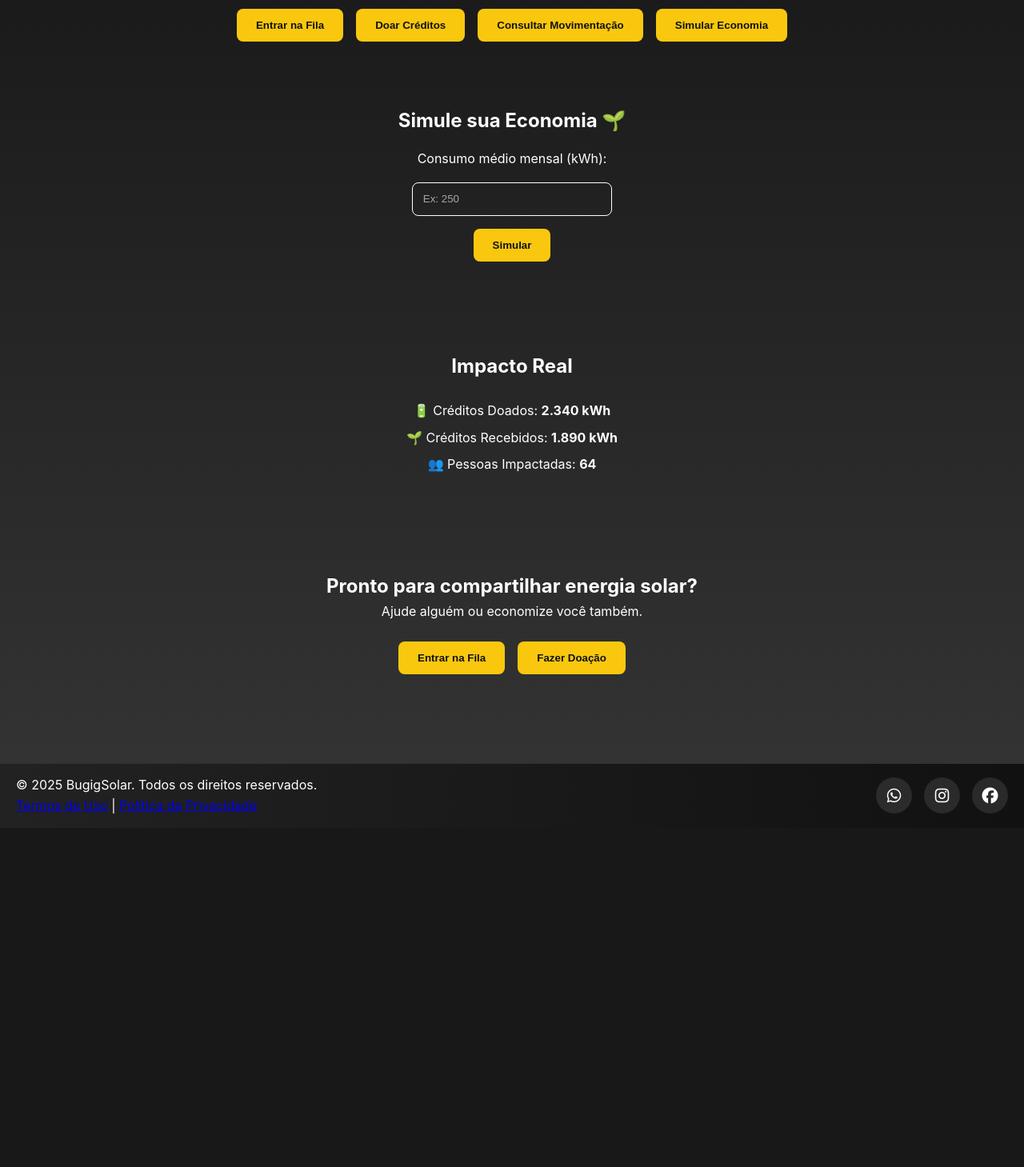
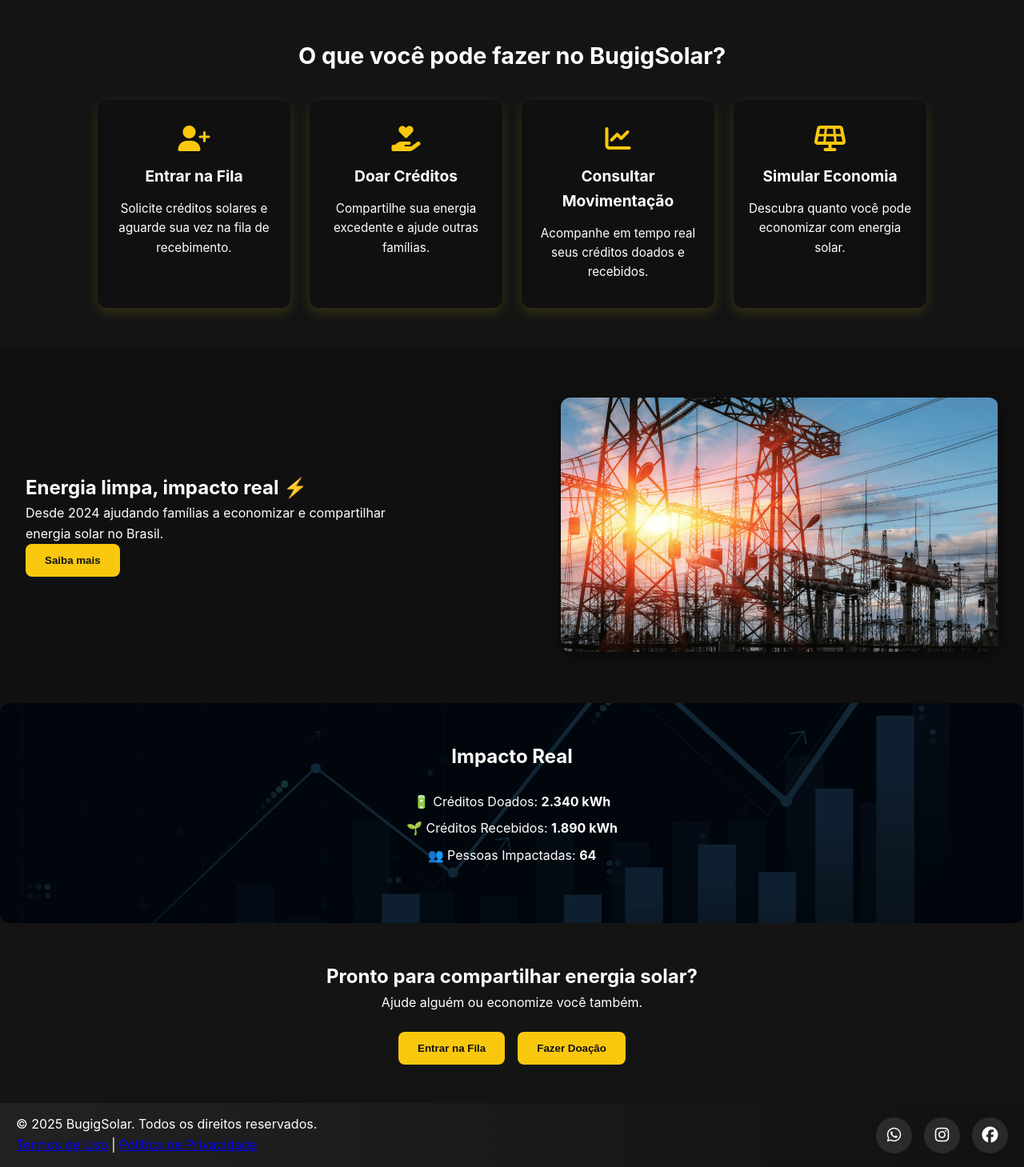
Before and after one commit to RenanAlvares/bugig_solar, a Flask app: page /landingPage in a window 1280 px wide. Shown: the part 472-1931 px from the top of the page at 80% size. Before the commit the page ends 1489 px from the top, so only its background shows below. Run offline with Flask 3, Linux system fonts and the light colour scheme; some libraries are stand-ins or nearby versions.

Commit message:
css landingpage e sobre nos finalizados

```diff
--- a/static/style/LandingPage.css
+++ b/static/style/LandingPage.css
@@ -3,58 +3,85 @@
 body {
   font-family: "Inter", sans-serif;
   margin: 0;
-  background: #fff;
+  background: linear-gradient(rgba(0,0,0,0.92), rgba(0,0,0,0.92));
   color: #111;
   line-height: 1.6;
 }
 
-/* --- MAIN COM GRADIENTE ESCURO --- */
-main {
-  width: 100%;
-  display: flex;
-  flex-direction: column;
-  gap: 4rem;
-  background: linear-gradient(to bottom, #111, #333);
+/* --- HERO COM IMAGEM DE FUNDO --- */
+.hero {
+  position: relative;
+  text-align: center;
+  padding: 8rem 2rem;
+  background: linear-gradient(rgba(0,0,0,0.7), rgba(0,0,0,0.7)),
+              url("/static/Imagens/hero-solar.jpg") center/cover no-repeat;
   color: #fff;
-  padding-bottom: 4rem;
-}
-
-/* --- HERO --- */
-.hero {
-  text-align: center;
-  padding: 6rem 2rem;
 }
 
 .hero h1 {
-  font-size: 2.5rem;
+  font-size: 2.8rem;
   margin-bottom: 1rem;
 }
 
 .hero p {
-  font-size: 1.2rem;
+  font-size: 1.3rem;
   color: #f5f5f5;
 }
 
-/* --- INFO BOX --- */
+/* --- INFO BOX COMO CARDS --- */
 .info-box {
-  background: transparent;
-  color: #fff;
-  padding: 2rem;
+  padding: 3rem 2rem;
   text-align: center;
-  max-width: 800px;
+  max-width: 1100px;
   margin: auto;
 }
 
 .info-box h3 {
-  margin-bottom: 1.5rem;
+  margin-bottom: 2rem;
+  font-size: 1.8rem;
+  color: #fff;
 }
 
-.button-group {
-  display: flex;
-  flex-wrap: wrap;
-  gap: 1rem;
-  justify-content: center;
+.cards-container {
+  display: grid;
+  grid-template-columns: repeat(auto-fit, minmax(230px, 1fr));
+  gap: 1.5rem;
 }
+
+.card {
+  background: #101010;
+  color: #fff;
+  border-radius: 12px;
+  padding: 2rem 1rem;
+  text-align: center;
+  box-shadow: 0 6px 15px rgba(239, 212, 3, 0.15);
+  cursor: pointer;
+  transition: transform 0.2s ease, box-shadow 0.2s ease;
+}
+
+.card:hover {
+  transform: translateY(-6px);
+  box-shadow: 0 10px 20px rgba(0,0,0,0.25);
+}
+
+/* Ícones dentro dos cards */
+.card i {
+  font-size: 2rem;
+  color: #f9c80e;
+  margin-bottom: 1rem;
+}
+
+.card h4 {
+  margin-bottom: 0.8rem;
+  font-size: 1.2rem;
+  color: #fff;
+}
+
+.card p {
+  font-size: 0.95rem;
+  color: #fff;
+}
+
 
 /* --- BOTÕES --- */
 button {
@@ -69,20 +96,41 @@ button {
 }
 
 button:hover {
-  background: #44af69;
+  background: #cb8a07;
   color: #fff;
 }
 
 /* --- AVISO --- */
 .aviso-funcionalidade {
   display: none;
-  background: #fff3cd;
-  color: #856404;
+  background: #101010;
+  color: #fff;
   padding: 1rem;
   border-radius: 8px;
   max-width: 600px;
   margin: 2rem auto;
   text-align: center;
+}
+
+/* --- SEÇÃO LATERAL COM IMAGEM --- */
+.section-imagem {
+  display: flex;
+  align-items: center;
+  justify-content: space-between;
+  padding: 4rem 2rem;
+  background: #101010;
+  color: #fff;
+  gap: 2rem;
+}
+
+.section-imagem img {
+  width: 45%;
+  border-radius: 12px;
+  box-shadow: 0 4px 12px rgba(0,0,0,0.5);
+}
+
+.section-imagem .texto {
+  max-width: 500px;
 }
 
 /* --- SIMULADOR --- */
@@ -95,35 +143,17 @@ button:hover {
   color: #fff;
 }
 
-.simulador form {
-  margin-top: 1rem;
-  display: flex;
-  flex-direction: column;
-  gap: 1rem;
-  align-items: center;
-}
 
-.simulador input {
-  padding: 0.8rem;
-  width: 250px;
-  border: 1px solid #fff;
-  border-radius: 8px;
-  background: transparent;
-  color: #fff;
-}
-
-.simulador input::placeholder {
-  color: rgba(255,255,255,0.6);
-}
-
-/* --- PAINEL DE CRÉDITOS --- */
+/* --- IMPACTO REAL COM IMAGEM DE FUNDO --- */
 .painel-creditos {
   text-align: center;
   padding: 3rem 2rem;
-  max-width: 900px;
-  margin: auto;
-  background: transparent;
+  width: 100%;
+
+  border-radius: 12px;
   color: #fff;
+  background: linear-gradient(rgba(0,0,0,0.75), rgba(0,0,0,0.75)),
+              url("/static/Imagens/vecteezy_financial-growth-chart_10824746.jpg") center/cover no-repeat;
 }
 
 .creditos-dados {
@@ -135,13 +165,14 @@ button:hover {
   border-radius: 12px;
 }
 
-/* --- CTA FINAL --- */
+/* --- CTA FINAL COM IMAGEM DE FUNDO --- */
 .cta-final {
   text-align: center;
+  background: transparent;
   padding: 3rem 2rem;
   max-width: 900px;
   margin: auto;
-  background: transparent;
+  border-radius: 12px;
   color: #fff;
 }
 
--- a/static/style/header.css
+++ b/static/style/header.css
@@ -63,7 +63,7 @@ a.btn-default {
 }
 
 a.btn-default:hover {
-    background: #44af69;
+    background: #cb8a07;
     color: #fff;
 }
 
--- a/templates/LandingPage.html
+++ b/templates/LandingPage.html
@@ -1,5 +1,5 @@
 <!DOCTYPE html>
-<html lang="en">
+<html lang="pt-BR">
 <head>
     <meta charset="UTF-8">
     <meta name="viewport" content="width=device-width, initial-scale=1.0">
@@ -13,15 +13,13 @@
     <title>LandingPage</title>
 </head>
 
-
 {% extends 'base.html' %}
 
 {% block content %}
 
+<main id="content">
 
-
-<main id="content">
-    <section id="home">
+    <!-- HERO -->
     <section class="hero">
         <div class="container">
             <h1>Leve energia solar para quem mais precisa 🌞</h1>
@@ -29,34 +27,55 @@
         </div>
     </section>
 
+    <!-- INFO BOX EM CARDS -->
     <div class="info-box">
         <h3>O que você pode fazer no BugigSolar?</h3>
-        <div class="button-group">
-            <button onclick="mostrarFuncionalidade('Entrar na Fila')">Entrar na Fila</button>
-            <button onclick="mostrarFuncionalidade('Fazer Doação')">Doar Créditos</button>
-            <button onclick="mostrarFuncionalidade('Consultar Movimentação')">Consultar Movimentação</button>
-            <button onclick="mostrarFuncionalidade('Simular Economia')">Simular Economia</button>
+        <div class="cards-container">
+
+            <div class="card" onclick="mostrarFuncionalidade('Entrar na Fila')">
+                <i class="fa-solid fa-user-plus"></i>
+                <h4>Entrar na Fila</h4>
+                <p>Solicite créditos solares e aguarde sua vez na fila de recebimento.</p>
+            </div>
+
+            <div class="card" onclick="mostrarFuncionalidade('Fazer Doação')">
+                <i class="fa-solid fa-hand-holding-heart"></i>
+                <h4>Doar Créditos</h4>
+                <p>Compartilhe sua energia excedente e ajude outras famílias.</p>
+            </div>
+
+            <div class="card" onclick="mostrarFuncionalidade('Consultar Movimentação')">
+                <i class="fa-solid fa-chart-line"></i>
+                <h4>Consultar Movimentação</h4>
+                <p>Acompanhe em tempo real seus créditos doados e recebidos.</p>
+            </div>
+
+            <div class="card" onclick="mostrarFuncionalidade('Simular Economia')">
+                <i class="fa-solid fa-solar-panel"></i>
+                <h4>Simular Economia</h4>
+                <p>Descubra quanto você pode economizar com energia solar.</p>
+            </div>
+
         </div>
     </div>
 
+    <!-- AVISO -->
     <div id="aviso-funcionalidade" class="aviso-funcionalidade">
         <button onclick="fecharAviso()" aria-label="Fechar aviso">Fechar</button>
         <p id="texto-aviso"></p>
     </div>
 
-    <!-- Simulador -->
-    <section class="simulador">
-        <div class="container">
-            <h2>Simule sua Economia 🌱</h2>
-            <form id="simulador-form">
-                <label for="consumo">Consumo médio mensal (kWh):</label>
-                <input type="number" id="consumo" placeholder="Ex: 250" required />
-                <button type="submit">Simular</button>
-                <p id="resultado-simulador"></p>
-            </form>
+    <!-- SEÇÃO LATERAL COM IMAGEM -->
+    <section class="section-imagem">
+        <div class="texto">
+            <h2>Energia limpa, impacto real ⚡</h2>
+            <p>Desde 2024 ajudando famílias a economizar e compartilhar energia solar no Brasil.</p>
+            <button>Saiba mais</button>
         </div>
+        <img src="/static/Imagens/energia-eletrica.png" alt="Painéis solares">
     </section>
 
+    <!-- IMPACTO REAL -->
     <section class="painel-creditos">
         <div class="container">
             <h2>Impacto Real</h2>
@@ -68,6 +87,7 @@
         </div>
     </section>
 
+    <!-- CTA FINAL -->
     <section class="cta-final">
         <div class="container">
             <h2>Pronto para compartilhar energia solar?</h2>
@@ -78,8 +98,10 @@
             </div>
         </div>
     </section>
+
 </main>
 
 <script src="{{ url_for('static', filename='style/script.js') }}"></script>
 
 {% endblock %}
+</html>
--- a/templates/Login.html
+++ b/templates/Login.html
@@ -22,7 +22,7 @@
         <div id="login">
             <h1>{{ titulo }}</h1>
 
-            <form method="post" action="{{ url_for('login') }}">
+            <form method="post" action="{{ url_for('auth.login') }}">
                 {{ form.hidden_tag() }}
 
                 <div class="label_login mb-2">
--- a/templates/base.html
+++ b/templates/base.html
@@ -16,8 +16,8 @@
             <i class="fa-solid fa-solar-panel">BUGIG<br>SOLAR <i class="fa-solid fa-bolt-lightning"></i></i>
 
          <div id="itens_nav">
-            <a href="SobreNos.html" class="btn-default">Sobre nós</a>
-            <a href="{{ url_for('login') }}" class="btn-default">Login</a>
+            <a href="/about" class="btn-default">Sobre nós</a>
+            <a href="{{ url_for('auth.login') }}" class="btn-default">Login</a>
             <a href="/signin" class="btn-default">Cadastrar-se</a>
 
         </div>
@@ -42,7 +42,7 @@
 
             </ul>
 
-            <a href="{{ url_for('login') }}" class="btn-default">Login</a>
+            <a href="{{ url_for('auth.login') }}" class="btn-default">Login</a>
 
         </div>
     </header>
```
Also changed, not shown: static/style/SobreNos.css (+145 -56 lines), templates/SobreNos.html (+37 -28 lines), static/Imagens/como-escrever-o-texto-quem-somos-sobre-nos-do-seu-site.webp (added), static/Imagens/energia-eletrica.png (added), static/Imagens/images.jpg (added), static/Imagens/pngtree-cartoon-solar-panel-with-sun-png-image_12192371.png (deleted), static/Imagens/vecteezy_financial-growth-chart_10824746.jpg (added), static/Imagens/visao_sobre_nos.jpg (added), 1 other file.
